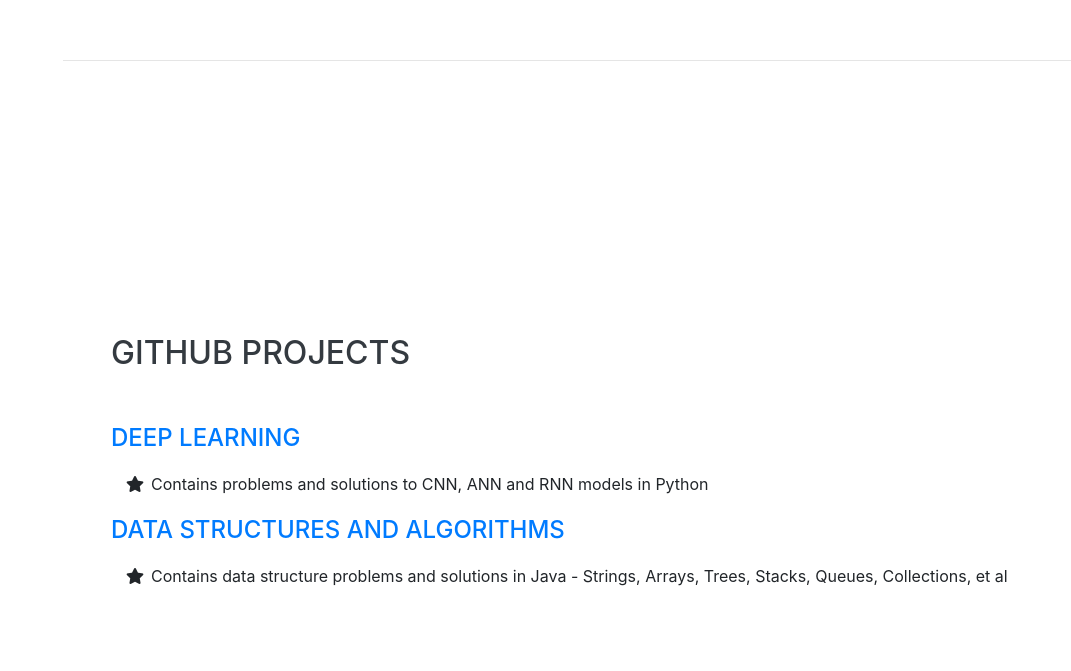
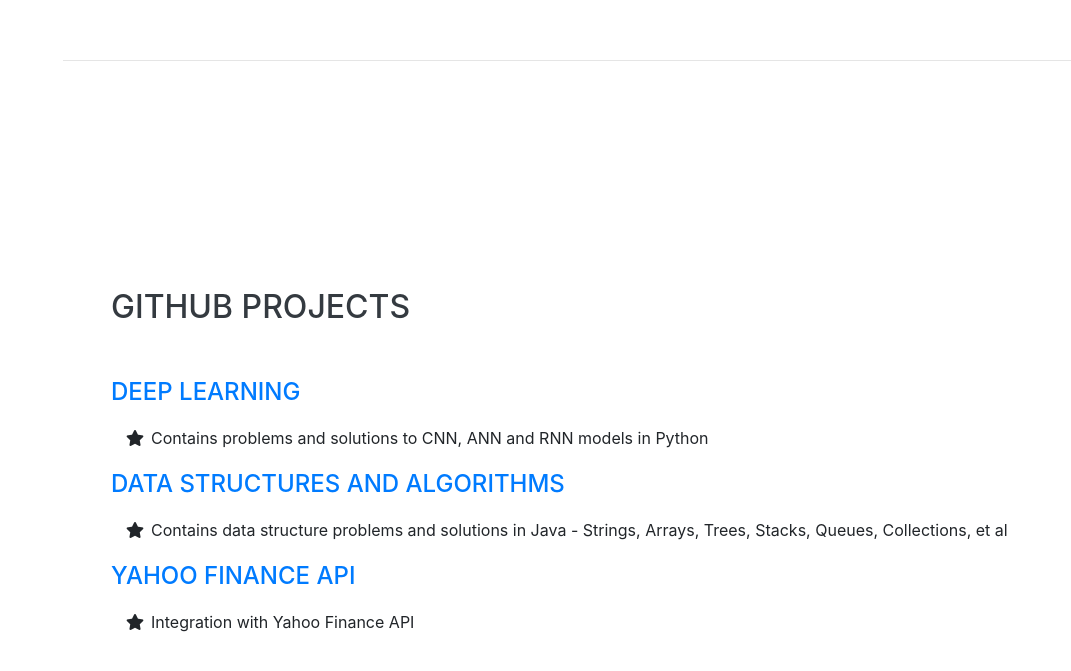
Before and after one commit to toashishagarwal-zz/toashishagarwal.github.io, a website with bundled scripts: page index.html in a window 1280 px wide. Shown: the part 5672-6343 px from the top of the page, without its empty margins (209-1280 px from the left). Built offline with nearby package versions, Linux system fonts and the light colour scheme; a web font is replaced by a local one.

Commit message:
Update index.html

```diff
--- a/index.html
+++ b/index.html
@@ -415,6 +415,16 @@
             <i class="fa-li fa fa-star"></i>
             Contains data structure problems and solutions in Java - Strings, Arrays, Trees, Stacks, Queues, Collections, et al
           </li>
+        </ul>
+        <p></p><p></p>
+        <div class="subheading mb-3">
+          <a href="https://github.com/toashishagarwal/YahooFinanceAPI" target="_blank">Yahoo Finance API</a>
+        </div>
+        <ul class="fa-ul mb-0">
+          <li>
+            <i class="fa-li fa fa-star"></i>
+            Integration with Yahoo Finance API
+          </li>
 
         </ul>
       </div>
```
